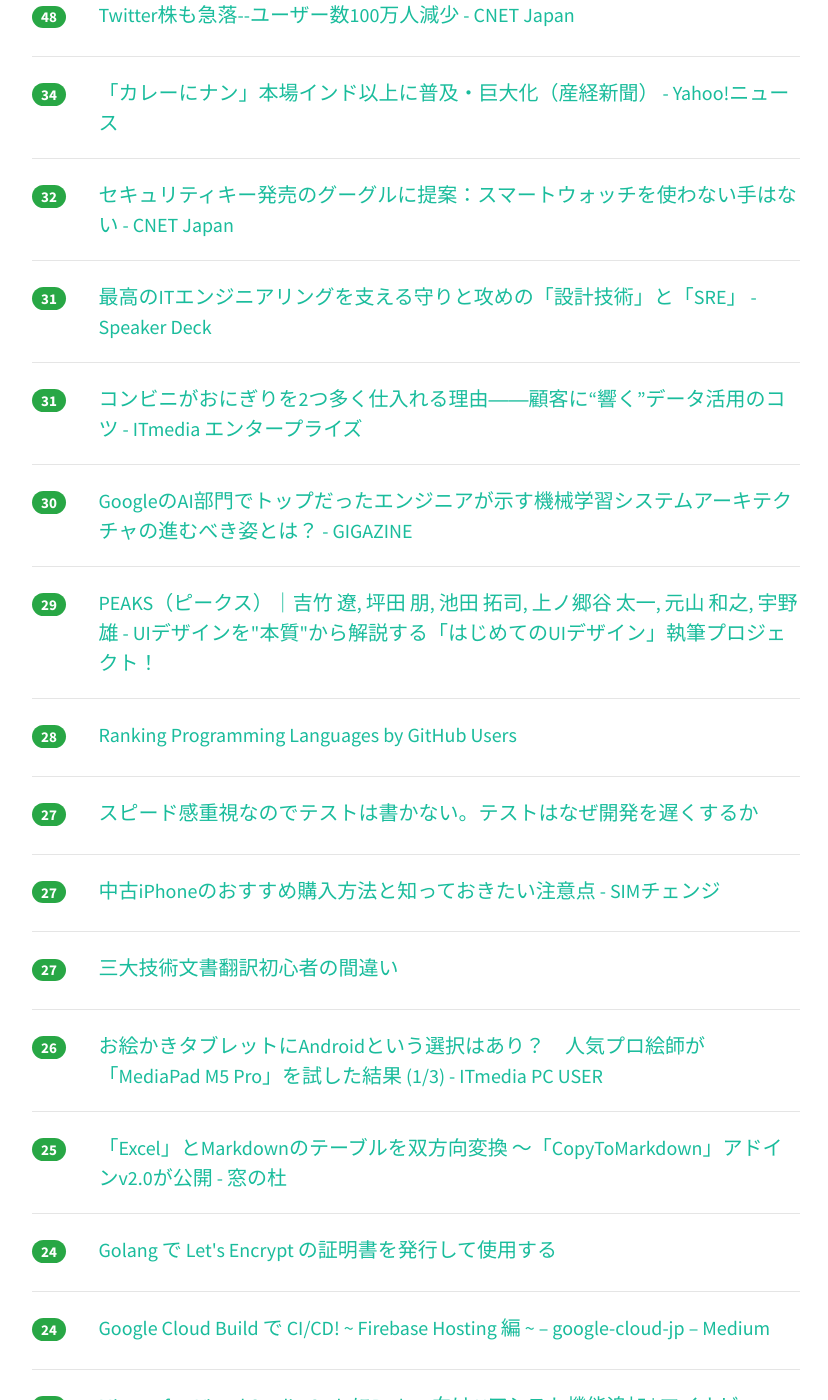
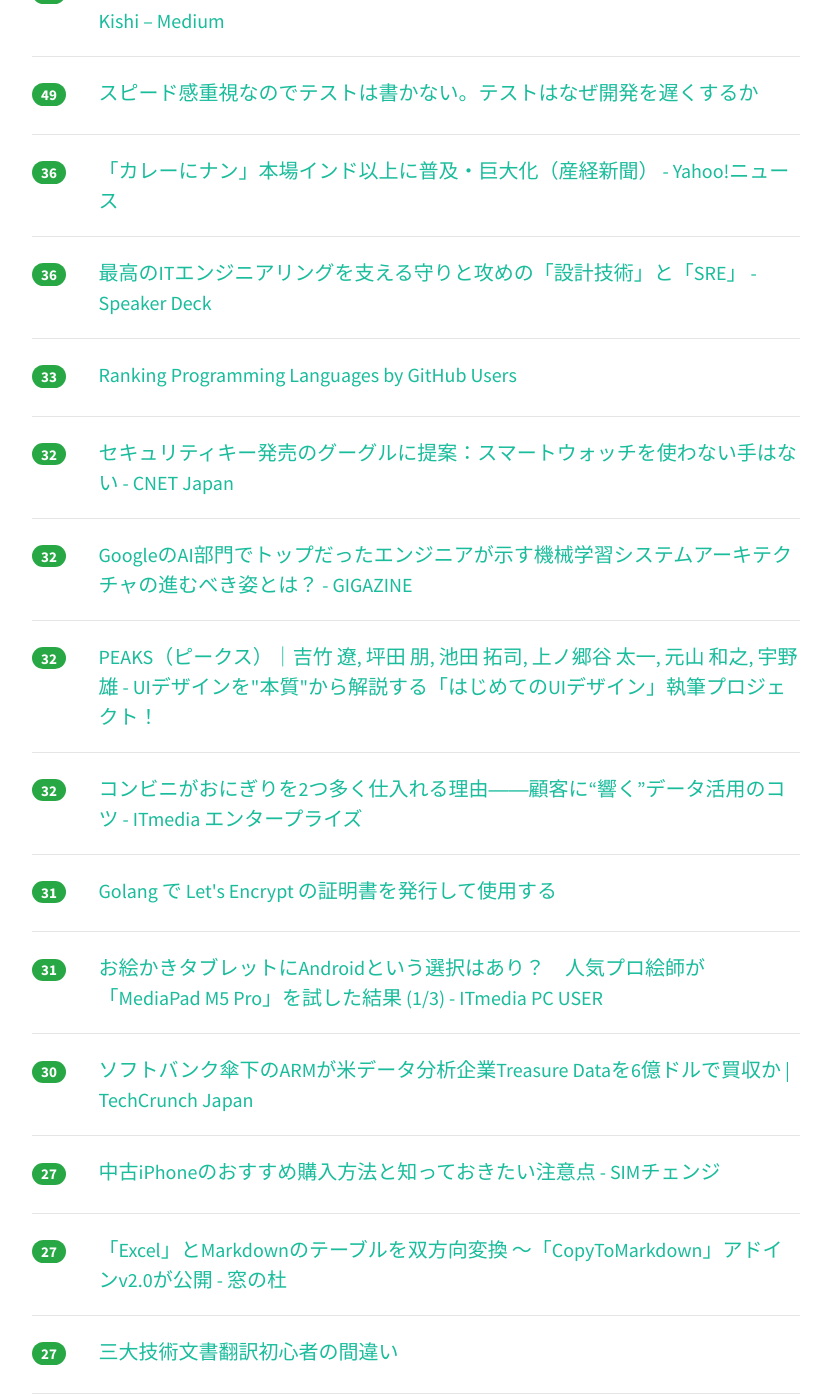
Before and after one commit to yatta47/hatena-matome-site, a Jekyll site: the page built from _posts/2018-07-30-hatena.md, in a window 1280 px wide and 1400 px high, scrolled down 1366 px. Shown: the whole window, without its empty margins (224-1052 px from the left). Built offline with Jekyll 4.4.1, drawn with Linux system fonts in a browser that asks for light colours; nearby versions of some CDN libraries; some of the changed text lies outside the part shown.

Commit message:
Updated 2018-07-30

```diff
--- a/_posts/2018-07-30-hatena.md
+++ b/_posts/2018-07-30-hatena.md
@@ -1,69 +1,84 @@
 ---
 layout: post
 title:  "2018-07-30 はてぶIT"
-date:   2018-07-30 14:01:04
+date:   2018-07-30 15:01:26
 tags: [it-hotentry]
 ---
-49 件のデータあり
+53 件のデータあり
 
 <hr><div class="row">
-<div class="col-1"><span class="badge badge-pill badge-success h2">505</span></div>
+<div class="col-1"><span class="badge badge-pill badge-success h2">529</span></div>
 <div class="col-11"><a href='http://waenavi.hatenablog.jp/entry/20180729/1532867725' target='_blank'>【ExcelとCSV】本気で理解したい初心者のためのCSV勉強会資料 - わえなび ワード＆エクセル問題集</a></div>
 </div>
 <hr>
 <div class="row">
-<div class="col-1"><span class="badge badge-pill badge-success h2">173</span></div>
+<div class="col-1"><span class="badge badge-pill badge-success h2">188</span></div>
 <div class="col-11"><a href='https://pc.watch.impress.co.jp/docs/column/yajiuma-mini-review/1135249.html' target='_blank'>【やじうまミニレビュー】PCや家電の物理スイッチをスマートフォンから操作できるIoTデバイス「Switch Bot」 - PC Watch</a></div>
 </div>
 <hr>
 <div class="row">
-<div class="col-1"><span class="badge badge-pill badge-success h2">138</span></div>
+<div class="col-1"><span class="badge badge-pill badge-success h2">155</span></div>
 <div class="col-11"><a href='https://note.mu/llminatoll/n/nfd4ea73d58a1' target='_blank'>【たった1時間半でできる】YouTube動画でDocker Laravel開発環境ハンズオン #YYPHP｜湊川あい@わかばちゃんと学ぶ本 発売中｜note</a></div>
 </div>
 <hr>
 <div class="row">
-<div class="col-1"><span class="badge badge-pill badge-success h2">121</span></div>
+<div class="col-1"><span class="badge badge-pill badge-success h2">151</span></div>
 <div class="col-11"><a href='https://yandod.github.io/blog/2018/07/29/highschool-programming-textbook/' target='_blank'>高校で使われているプログラミングの教科書を全部購入して比較 (情報の科学) - Yusuke Ando a.k.a yando</a></div>
 </div>
 <hr>
 <div class="row">
-<div class="col-1"><span class="badge badge-pill badge-success h2">113</span></div>
+<div class="col-1"><span class="badge badge-pill badge-success h2">116</span></div>
 <div class="col-11"><a href='https://tike.hatenablog.com/entry/2018/07/29/213255' target='_blank'>SEOポイズニングの手法を使用した偽ECサイトについて - tike blog</a></div>
 </div>
 <hr>
 <div class="row">
-<div class="col-1"><span class="badge badge-pill badge-success h2">69</span></div>
+<div class="col-1"><span class="badge badge-pill badge-success h2">108</span></div>
 <div class="col-11"><a href='https://gigazine.net/news/20180730-site-reliability-engineering/' target='_blank'>Googleによるシステム開発・維持管理ノウハウをまとめた本が無料公開中 - GIGAZINE</a></div>
 </div>
 <hr>
 <div class="row">
-<div class="col-1"><span class="badge badge-pill badge-success h2">57</span></div>
+<div class="col-1"><span class="badge badge-pill badge-success h2">82</span></div>
 <div class="col-11"><a href='http://www.atmarkit.co.jp/ait/articles/1807/30/news008.html' target='_blank'>ひよこ大佐、私もTwitterで転職できますか？ (1/4)：教えて！　キラキラお兄さん - ＠IT</a></div>
 </div>
 <hr>
 <div class="row">
-<div class="col-1"><span class="badge badge-pill badge-success h2">53</span></div>
+<div class="col-1"><span class="badge badge-pill badge-success h2">58</span></div>
+<div class="col-11"><a href='https://www.publickey1.jp/blog/18/googlecloud_build1120github.html' target='_blank'>Google、「Cloud Build」発表。ビルド／テスト／デプロイの実行をマネージドサービスで提供、1日あたり120分まで無料。GitHubと提携も － Publickey</a></div>
+</div>
+<hr>
+<div class="row">
+<div class="col-1"><span class="badge badge-pill badge-success h2">57</span></div>
 <div class="col-11"><a href='https://k0kubun.hatenablog.com/entry/mjit-compaction' target='_blank'>RubyのJITに生成コードのメモリ局所性対策を入れた話 - k0kubun's blog</a></div>
 </div>
 <hr>
 <div class="row">
-<div class="col-1"><span class="badge badge-pill badge-success h2">52</span></div>
-<div class="col-11"><a href='https://www.publickey1.jp/blog/18/googlecloud_build1120github.html' target='_blank'>Google、「Cloud Build」発表。ビルド／テスト／デプロイの実行をマネージドサービスで提供、1日あたり120分まで無料。GitHubと提携も － Publickey</a></div>
+<div class="col-1"><span class="badge badge-pill badge-success h2">53</span></div>
+<div class="col-11"><a href='https://japan.cnet.com/article/35123200/' target='_blank'>Twitter株も急落--ユーザー数100万人減少 - CNET Japan</a></div>
+</div>
+<hr>
+<div class="row">
+<div class="col-1"><span class="badge badge-pill badge-success h2">50</span></div>
+<div class="col-11"><a href='https://medium.com/@YoshuaDilhamKishi/ba798b2b6e5c' target='_blank'>シリコンバレーのアクセラレーターを受けて感じている事 – Yoshua Dilham Kishi – Medium</a></div>
 </div>
 <hr>
 <div class="row">
 <div class="col-1"><span class="badge badge-pill badge-success h2">49</span></div>
-<div class="col-11"><a href='https://medium.com/@YoshuaDilhamKishi/ba798b2b6e5c' target='_blank'>シリコンバレーのアクセラレーターを受けて感じている事 – Yoshua Dilham Kishi – Medium</a></div>
+<div class="col-11"><a href='https://qiita.com/aimof/items/d68bdb347283ee2dbccf' target='_blank'>スピード感重視なのでテストは書かない。テストはなぜ開発を遅くするか</a></div>
 </div>
 <hr>
 <div class="row">
-<div class="col-1"><span class="badge badge-pill badge-success h2">48</span></div>
-<div class="col-11"><a href='https://japan.cnet.com/article/35123200/' target='_blank'>Twitter株も急落--ユーザー数100万人減少 - CNET Japan</a></div>
+<div class="col-1"><span class="badge badge-pill badge-success h2">36</span></div>
+<div class="col-11"><a href='https://headlines.yahoo.co.jp/hl?a=20180728-00000547-san-soci' target='_blank'>「カレーにナン」本場インド以上に普及・巨大化（産経新聞） - Yahoo!ニュース</a></div>
 </div>
 <hr>
 <div class="row">
-<div class="col-1"><span class="badge badge-pill badge-success h2">34</span></div>
-<div class="col-11"><a href='https://headlines.yahoo.co.jp/hl?a=20180728-00000547-san-soci' target='_blank'>「カレーにナン」本場インド以上に普及・巨大化（産経新聞） - Yahoo!ニュース</a></div>
+<div class="col-1"><span class="badge badge-pill badge-success h2">36</span></div>
+<div class="col-11"><a href='https://speakerdeck.com/katsuhisa91/zui-gao-falseitenziniaringuwozhi-erushou-ritogong-mefalse-she-ji-ji-shu-to-sre?slide=125' target='_blank'>最高のITエンジニアリングを支える守りと攻めの「設計技術」と「SRE」 - Speaker Deck</a></div>
+</div>
+<hr>
+<div class="row">
+<div class="col-1"><span class="badge badge-pill badge-success h2">33</span></div>
+<div class="col-11"><a href='https://www.benfrederickson.com/ranking-programming-languages-by-github-users/' target='_blank'>Ranking Programming Languages by GitHub Users</a></div>
 </div>
 <hr>
 <div class="row">
@@ -72,33 +87,33 @@ tags: [it-hotentry]
 </div>
 <hr>
 <div class="row">
-<div class="col-1"><span class="badge badge-pill badge-success h2">31</span></div>
-<div class="col-11"><a href='https://speakerdeck.com/katsuhisa91/zui-gao-falseitenziniaringuwozhi-erushou-ritogong-mefalse-she-ji-ji-shu-to-sre?slide=125' target='_blank'>最高のITエンジニアリングを支える守りと攻めの「設計技術」と「SRE」 - Speaker Deck</a></div>
+<div class="col-1"><span class="badge badge-pill badge-success h2">32</span></div>
+<div class="col-11"><a href='https://gigazine.net/news/20180730-ml-system-architecture-blueprint/' target='_blank'>GoogleのAI部門でトップだったエンジニアが示す機械学習システムアーキテクチャの進むべき姿とは？ - GIGAZINE</a></div>
+</div>
+<hr>
+<div class="row">
+<div class="col-1"><span class="badge badge-pill badge-success h2">32</span></div>
+<div class="col-11"><a href='https://peaks.cc/ui_design' target='_blank'>PEAKS（ピークス）｜吉竹 遼, 坪田 朋, 池田 拓司, 上ノ郷谷 太一, 元山 和之, 宇野 雄 - UIデザインを&quot;本質&quot;から解説する「はじめてのUIデザイン」執筆プロジェクト！</a></div>
+</div>
+<hr>
+<div class="row">
+<div class="col-1"><span class="badge badge-pill badge-success h2">32</span></div>
+<div class="col-11"><a href='http://www.itmedia.co.jp/enterprise/articles/1807/29/news005.html' target='_blank'>コンビニがおにぎりを2つ多く仕入れる理由――顧客に“響く”データ活用のコツ - ITmedia エンタープライズ</a></div>
 </div>
 <hr>
 <div class="row">
 <div class="col-1"><span class="badge badge-pill badge-success h2">31</span></div>
-<div class="col-11"><a href='http://www.itmedia.co.jp/enterprise/articles/1807/29/news005.html' target='_blank'>コンビニがおにぎりを2つ多く仕入れる理由――顧客に“響く”データ活用のコツ - ITmedia エンタープライズ</a></div>
+<div class="col-11"><a href='https://qiita.com/kjm/items/292f6f262891c60fcaa2' target='_blank'>Golang で Let's Encrypt の証明書を発行して使用する</a></div>
+</div>
+<hr>
+<div class="row">
+<div class="col-1"><span class="badge badge-pill badge-success h2">31</span></div>
+<div class="col-11"><a href='http://www.itmedia.co.jp/pcuser/articles/1807/30/news043.html' target='_blank'>お絵かきタブレットにAndroidという選択はあり？　人気プロ絵師が「MediaPad M5 Pro」を試した結果 (1/3) - ITmedia PC USER</a></div>
 </div>
 <hr>
 <div class="row">
 <div class="col-1"><span class="badge badge-pill badge-success h2">30</span></div>
-<div class="col-11"><a href='https://gigazine.net/news/20180730-ml-system-architecture-blueprint/' target='_blank'>GoogleのAI部門でトップだったエンジニアが示す機械学習システムアーキテクチャの進むべき姿とは？ - GIGAZINE</a></div>
-</div>
-<hr>
-<div class="row">
-<div class="col-1"><span class="badge badge-pill badge-success h2">29</span></div>
-<div class="col-11"><a href='https://peaks.cc/ui_design' target='_blank'>PEAKS（ピークス）｜吉竹 遼, 坪田 朋, 池田 拓司, 上ノ郷谷 太一, 元山 和之, 宇野 雄 - UIデザインを&quot;本質&quot;から解説する「はじめてのUIデザイン」執筆プロジェクト！</a></div>
-</div>
-<hr>
-<div class="row">
-<div class="col-1"><span class="badge badge-pill badge-success h2">28</span></div>
-<div class="col-11"><a href='https://www.benfrederickson.com/ranking-programming-languages-by-github-users/' target='_blank'>Ranking Programming Languages by GitHub Users</a></div>
-</div>
-<hr>
-<div class="row">
-<div class="col-1"><span class="badge badge-pill badge-success h2">27</span></div>
-<div class="col-11"><a href='https://qiita.com/aimof/items/d68bdb347283ee2dbccf' target='_blank'>スピード感重視なのでテストは書かない。テストはなぜ開発を遅くするか</a></div>
+<div class="col-11"><a href='https://jp.techcrunch.com/2018/07/30/arm/' target='_blank'>ソフトバンク傘下のARMが米データ分析企業Treasure Dataを6億ドルで買収か | TechCrunch Japan</a></div>
 </div>
 <hr>
 <div class="row">
@@ -108,22 +123,27 @@ tags: [it-hotentry]
 <hr>
 <div class="row">
 <div class="col-1"><span class="badge badge-pill badge-success h2">27</span></div>
+<div class="col-11"><a href='https://forest.watch.impress.co.jp/docs/news/1135371.html' target='_blank'>「Excel」とMarkdownのテーブルを双方向変換 ～「CopyToMarkdown」アドインv2.0が公開 - 窓の杜</a></div>
+</div>
+<hr>
+<div class="row">
+<div class="col-1"><span class="badge badge-pill badge-success h2">27</span></div>
 <div class="col-11"><a href='https://anond.hatelabo.jp/20180728230300' target='_blank'>三大技術文書翻訳初心者の間違い</a></div>
 </div>
 <hr>
 <div class="row">
-<div class="col-1"><span class="badge badge-pill badge-success h2">26</span></div>
-<div class="col-11"><a href='http://www.itmedia.co.jp/pcuser/articles/1807/30/news043.html' target='_blank'>お絵かきタブレットにAndroidという選択はあり？　人気プロ絵師が「MediaPad M5 Pro」を試した結果 (1/3) - ITmedia PC USER</a></div>
-</div>
-<hr>
-<div class="row">
 <div class="col-1"><span class="badge badge-pill badge-success h2">25</span></div>
-<div class="col-11"><a href='https://forest.watch.impress.co.jp/docs/news/1135371.html' target='_blank'>「Excel」とMarkdownのテーブルを双方向変換 ～「CopyToMarkdown」アドインv2.0が公開 - 窓の杜</a></div>
+<div class="col-11"><a href='https://japan.cnet.com/article/35123107/' target='_blank'>サイト多言語化ツール「WOVN.io」がスマホアプリに対応--30カ国に翻訳 - CNET Japan</a></div>
 </div>
 <hr>
 <div class="row">
 <div class="col-1"><span class="badge badge-pill badge-success h2">24</span></div>
-<div class="col-11"><a href='https://qiita.com/kjm/items/292f6f262891c60fcaa2' target='_blank'>Golang で Let's Encrypt の証明書を発行して使用する</a></div>
+<div class="col-11"><a href='https://forest.watch.impress.co.jp/docs/serial/exceltips/1134598.html' target='_blank'>【Excel】“✓”で回答するフォームを作りたい！エクセルでチェックボックスを挿入するテクニック - いまさら聞けないExcelの使い方講座 - 窓の杜</a></div>
+</div>
+<hr>
+<div class="row">
+<div class="col-1"><span class="badge badge-pill badge-success h2">24</span></div>
+<div class="col-11"><a href='https://uxmilk.jp/73874' target='_blank'>明るいUI or 暗いUI？ ユーザビリティから考えるUIの明るさ | UX MILK</a></div>
 </div>
 <hr>
 <div class="row">
@@ -138,12 +158,7 @@ tags: [it-hotentry]
 <hr>
 <div class="row">
 <div class="col-1"><span class="badge badge-pill badge-success h2">22</span></div>
-<div class="col-11"><a href='https://japan.cnet.com/article/35123107/' target='_blank'>サイト多言語化ツール「WOVN.io」がスマホアプリに対応--30カ国に翻訳 - CNET Japan</a></div>
-</div>
-<hr>
-<div class="row">
-<div class="col-1"><span class="badge badge-pill badge-success h2">22</span></div>
-<div class="col-11"><a href='https://forest.watch.impress.co.jp/docs/serial/exceltips/1134598.html' target='_blank'>【Excel】“✓”で回答するフォームを作りたい！エクセルでチェックボックスを挿入するテクニック - いまさら聞けないExcelの使い方講座 - 窓の杜</a></div>
+<div class="col-11"><a href='https://tech.speee.jp/entry/2018/07/30/110000' target='_blank'>Speeeで広告システム作ってるエンジニアが日々やっていること - Speee DEVELOPER BLOG</a></div>
 </div>
 <hr>
 <div class="row">
@@ -152,28 +167,13 @@ tags: [it-hotentry]
 </div>
 <hr>
 <div class="row">
-<div class="col-1"><span class="badge badge-pill badge-success h2">21</span></div>
-<div class="col-11"><a href='https://jp.techcrunch.com/2018/07/30/arm/' target='_blank'>ソフトバンク傘下のARMが米データ分析企業Treasure Dataを6億ドルで買収か | TechCrunch Japan</a></div>
-</div>
-<hr>
-<div class="row">
-<div class="col-1"><span class="badge badge-pill badge-success h2">20</span></div>
-<div class="col-11"><a href='https://tech.speee.jp/entry/2018/07/30/110000' target='_blank'>Speeeで広告システム作ってるエンジニアが日々やっていること - Speee DEVELOPER BLOG</a></div>
+<div class="col-1"><span class="badge badge-pill badge-success h2">19</span></div>
+<div class="col-11"><a href='https://japan.cnet.com/article/35123225/' target='_blank'>Opera、IPOで1億1500万ドルを調達 - CNET Japan</a></div>
 </div>
 <hr>
 <div class="row">
 <div class="col-1"><span class="badge badge-pill badge-success h2">19</span></div>
 <div class="col-11"><a href='https://wired.jp/2018/07/29/ispace-could-build-moon-valley/' target='_blank'>月への入植を目指す日本企業、ispaceの挑戦｜WIRED.jp</a></div>
-</div>
-<hr>
-<div class="row">
-<div class="col-1"><span class="badge badge-pill badge-success h2">17</span></div>
-<div class="col-11"><a href='https://uxmilk.jp/73874' target='_blank'>明るいUI or 暗いUI？ ユーザビリティから考えるUIの明るさ | UX MILK</a></div>
-</div>
-<hr>
-<div class="row">
-<div class="col-1"><span class="badge badge-pill badge-success h2">17</span></div>
-<div class="col-11"><a href='https://japan.cnet.com/article/35123225/' target='_blank'>Opera、IPOで1億1500万ドルを調達 - CNET Japan</a></div>
 </div>
 <hr>
 <div class="row">
@@ -183,12 +183,22 @@ tags: [it-hotentry]
 <hr>
 <div class="row">
 <div class="col-1"><span class="badge badge-pill badge-success h2">14</span></div>
+<div class="col-11"><a href='https://internet.watch.impress.co.jp/docs/yajiuma/1135384.html' target='_blank'>電車内で泥酔する日本人サラリーマンのあの写真、英国でアート化され販売中と判明【やじうまWatch】 - INTERNET Watch</a></div>
+</div>
+<hr>
+<div class="row">
+<div class="col-1"><span class="badge badge-pill badge-success h2">14</span></div>
+<div class="col-11"><a href='https://headlines.yahoo.co.jp/hl?a=20180729-00050105-yom-pol' target='_blank'>スマホにマイナンバーカード機能搭載…法改正へ（読売新聞） - Yahoo!ニュース</a></div>
+</div>
+<hr>
+<div class="row">
+<div class="col-1"><span class="badge badge-pill badge-success h2">14</span></div>
 <div class="col-11"><a href='http://www.itmedia.co.jp/enterprise/articles/1807/30/news062.html' target='_blank'>今度は「NetSpectre」の脆弱性、Spectreより広範な影響の恐れ - ITmedia エンタープライズ</a></div>
 </div>
 <hr>
 <div class="row">
 <div class="col-1"><span class="badge badge-pill badge-success h2">13</span></div>
-<div class="col-11"><a href='https://internet.watch.impress.co.jp/docs/yajiuma/1135384.html' target='_blank'>電車内で泥酔する日本人サラリーマンのあの写真、英国でアート化され販売中と判明【やじうまWatch】 - INTERNET Watch</a></div>
+<div class="col-11"><a href='https://blog.notsobad.jp/entry/2018/07/30/110000' target='_blank'>作ったWebサービスが誰からも使われなくてさみしい問題を解決する（しない）意識低い方法論 - NOT SO BADなブログ</a></div>
 </div>
 <hr>
 <div class="row">
@@ -198,7 +208,22 @@ tags: [it-hotentry]
 <hr>
 <div class="row">
 <div class="col-1"><span class="badge badge-pill badge-success h2">12</span></div>
+<div class="col-11"><a href='http://catindog.hatenablog.com/entry/2018/07/29/172210' target='_blank'>テーブルデータに対して、DenosingAutoEncoderで精度向上 - にほんごのれんしゅう</a></div>
+</div>
+<hr>
+<div class="row">
+<div class="col-1"><span class="badge badge-pill badge-success h2">12</span></div>
 <div class="col-11"><a href='https://japanese.engadget.com/2018/07/27/amazon-28/' target='_blank'>Amazonの顔認識システム、米議員28名を犯罪者として「検出」。人種によって認識にバラつき - Engadget 日本版</a></div>
+</div>
+<hr>
+<div class="row">
+<div class="col-1"><span class="badge badge-pill badge-success h2">12</span></div>
+<div class="col-11"><a href='https://akiba-pc.watch.impress.co.jp/docs/sp/1134826.html' target='_blank'>「モバイル液晶」今から始めてみませんか？「持ち運べる」たったそれだけで、広がる可能性 - AKIBA PC Hotline!</a></div>
+</div>
+<hr>
+<div class="row">
+<div class="col-1"><span class="badge badge-pill badge-success h2">12</span></div>
+<div class="col-11"><a href='https://www.m3tech.blog/entry/2018/07/30/111202' target='_blank'>胸部X線画像のAI診断エンジンを作ってみる - エムスリーテックブログ</a></div>
 </div>
 <hr>
 <div class="row">
@@ -213,6 +238,11 @@ tags: [it-hotentry]
 <hr>
 <div class="row">
 <div class="col-1"><span class="badge badge-pill badge-success h2">11</span></div>
+<div class="col-11"><a href='https://japan.cnet.com/article/35123234/' target='_blank'>Bluetoothに盗聴やデータ改ざんを許す実装上の脆弱性--対策はアップデート適用 - CNET Japan</a></div>
+</div>
+<hr>
+<div class="row">
+<div class="col-1"><span class="badge badge-pill badge-success h2">11</span></div>
 <div class="col-11"><a href='https://qiita.com/jobbin/items/a3376351737c07a7680d' target='_blank'>[ChatOps]Opsidianとdroneを使って、SlackからAWSへデプロイしてみた</a></div>
 </div>
 <hr>
@@ -223,7 +253,7 @@ tags: [it-hotentry]
 <hr>
 <div class="row">
 <div class="col-1"><span class="badge badge-pill badge-success h2">10</span></div>
-<div class="col-11"><a href='http://catindog.hatenablog.com/entry/2018/07/29/172210' target='_blank'>テーブルデータに対して、DenosingAutoEncoderで精度向上 - にほんごのれんしゅう</a></div>
+<div class="col-11"><a href='https://internet.watch.impress.co.jp/docs/column/shimizu/1134924.html' target='_blank'>3万円台の10GBASE-T対応NAS、ASUSTOR「AS4002T」　十分な速度を得るにはRAID 0の選択もやむなしか？【イニシャルB】 - INTERNET Watch</a></div>
 </div>
 <hr>
 <div class="row">
@@ -232,22 +262,12 @@ tags: [it-hotentry]
 </div>
 <hr>
 <div class="row">
-<div class="col-1"><span class="badge badge-pill badge-success h2">9</span></div>
-<div class="col-11"><a href='https://internet.watch.impress.co.jp/docs/column/shimizu/1134924.html' target='_blank'>3万円台の10GBASE-T対応NAS、ASUSTOR「AS4002T」　十分な速度を得るにはRAID 0の選択もやむなしか？【イニシャルB】 - INTERNET Watch</a></div>
+<div class="col-1"><span class="badge badge-pill badge-success h2">8</span></div>
+<div class="col-11"><a href='http://hcysun.me/vue-design/' target='_blank'>Vue技术内幕</a></div>
 </div>
 <hr>
 <div class="row">
-<div class="col-1"><span class="badge badge-pill badge-success h2">9</span></div>
-<div class="col-11"><a href='https://akiba-pc.watch.impress.co.jp/docs/sp/1134826.html' target='_blank'>「モバイル液晶」今から始めてみませんか？「持ち運べる」たったそれだけで、広がる可能性 - AKIBA PC Hotline!</a></div>
+<div class="col-1"><span class="badge badge-pill badge-success h2">4</span></div>
+<div class="col-11"><a href='https://jp.techcrunch.com/2018/07/30/2018-07-29-wework-is-just-one-facet-of-softbanks-bet-on-real-estate/' target='_blank'>SoftBankの投資戦略を検討する――WeWorkへの5億ドルもテーマの一つに過ぎない | TechCrunch Japan</a></div>
 </div>
 <hr>
-<div class="row">
-<div class="col-1"><span class="badge badge-pill badge-success h2">7</span></div>
-<div class="col-11"><a href='https://headlines.yahoo.co.jp/hl?a=20180729-00050105-yom-pol' target='_blank'>スマホにマイナンバーカード機能搭載…法改正へ（読売新聞） - Yahoo!ニュース</a></div>
-</div>
-<hr>
-<div class="row">
-<div class="col-1"><span class="badge badge-pill badge-success h2">6</span></div>
-<div class="col-11"><a href='http://hcysun.me/vue-design/' target='_blank'>Vue技术内幕</a></div>
-</div>
-<hr>
```
